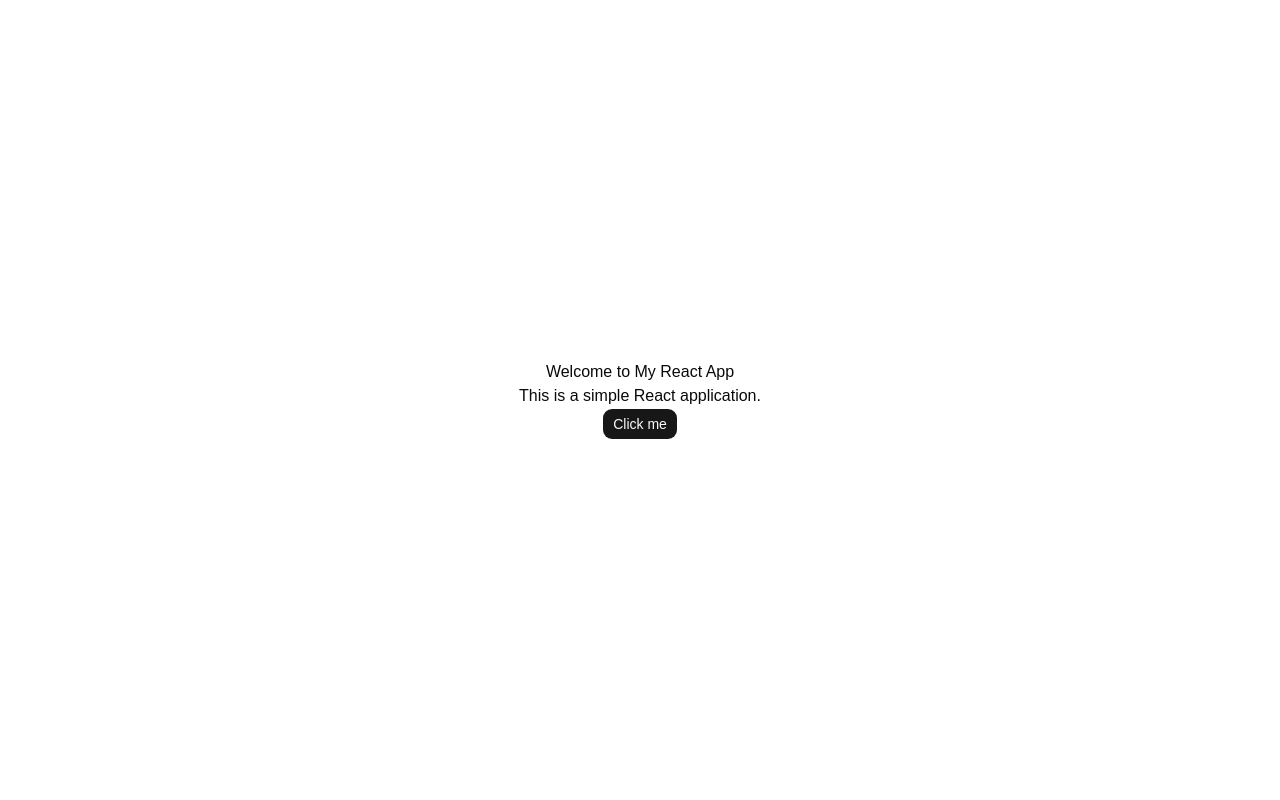
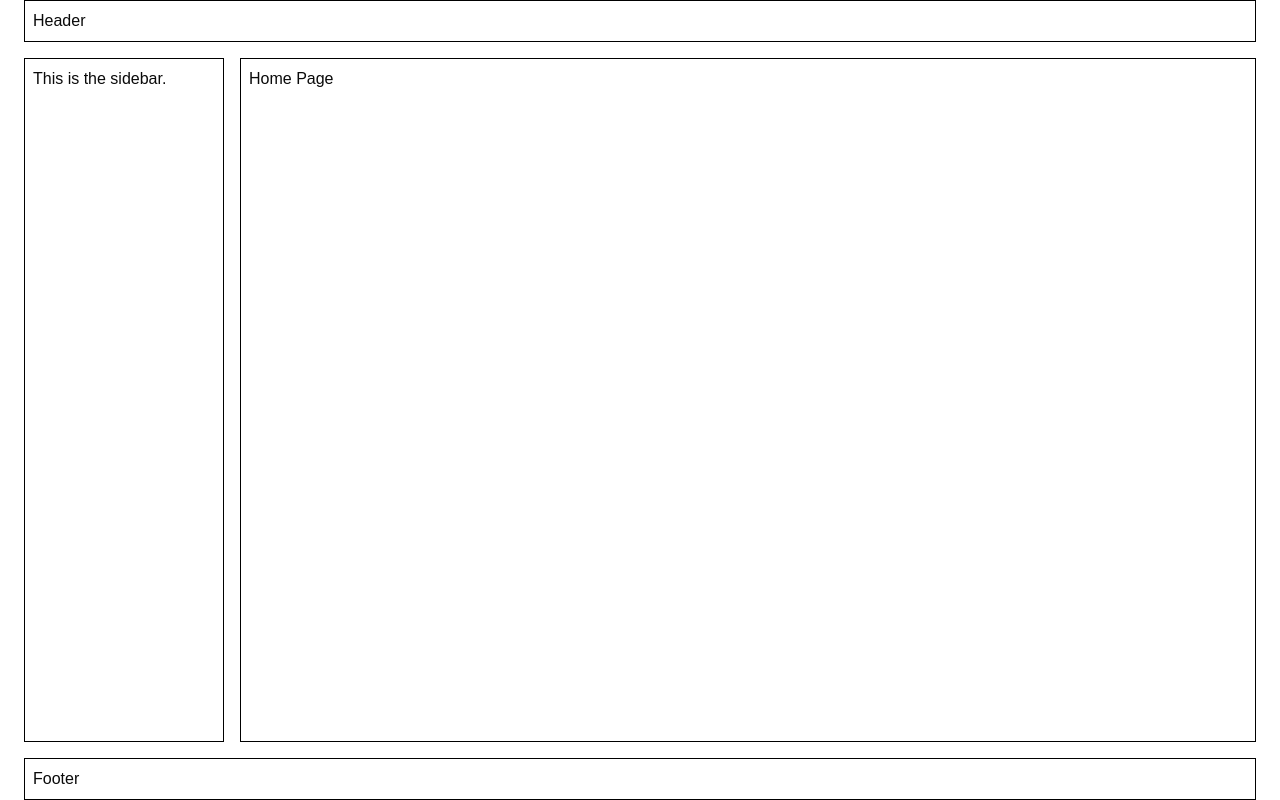
Before and after one commit to thienpm2002/askify-client, a React (Vite) app: page / in a window 1280 px wide. Built offline with nearby package versions, Linux system fonts and the light colour scheme.

Commit message:
feat: add main layout and setup routes

```diff
--- a/src/App.jsx
+++ b/src/App.jsx
@@ -1,16 +1,9 @@
 import React from 'react'
-import { Button }   from '@/components/ui/button'
+import { RouterProvider } from "react-router-dom";
+import router from '@/routes'
 
 function App() {
-
-
-  return (
-    <div className="app flex flex-col justify-center items-center h-screen">
-      <h1>Welcome to My React App</h1>
-      <p>This is a simple React application.</p>
-      <Button>Click me</Button>
-    </div>
-  )
+  return <RouterProvider router={router} />;
 }
 
 export default App
--- /dev/null
+++ b/src/components/common/Footer.jsx
@@ -0,0 +1,11 @@
+import React from 'react'
+
+const Footer = () => {
+  return (
+    <footer className='border border-black p-2 col-span-full'>
+        <p>Footer</p>
+    </footer>
+  )
+}
+
+export default Footer
--- /dev/null
+++ b/src/components/common/Header.jsx
@@ -0,0 +1,11 @@
+import React from 'react'
+
+const Header = () => {
+  return (
+    <header className='border border-black p-2 col-span-full'>
+        <h1>Header</h1>
+    </header>
+  )
+}
+
+export default Header
--- /dev/null
+++ b/src/components/common/Sidebar.jsx
@@ -0,0 +1,11 @@
+import React from 'react'
+
+const Sidebar = () => {
+  return (
+    <aside className='border border-black p-2 hidden md:block'>
+        <p>This is the sidebar.</p>
+    </aside>
+  )
+}
+
+export default Sidebar
--- a/src/layouts/MainLayout.jsx
+++ b/src/layouts/MainLayout.jsx
@@ -0,0 +1,23 @@
+import React from 'react'
+import { Outlet } from "react-router-dom";
+import Header from '@/components/common/Header'
+import Footer from '@/components/common/Footer'
+import Sidebar from '@/components/common/Sidebar'
+
+const MainLayout = () => {
+  return (
+    <div className='min-h-screen max-w-7xl mx-auto px-4 md:px-6 grid grid-cols-1 grid-rows-[auto_1fr_auto] md:grid-cols-[200px_1fr] gap-4'>
+      <Header />
+
+      <Sidebar />
+
+      <main className='border border-black p-2'>
+        <Outlet />
+      </main>
+
+     <Footer />
+    </div>
+  )
+}
+
+export default MainLayout
--- a/src/pages/Home.jsx
+++ b/src/pages/Home.jsx
@@ -0,0 +1,11 @@
+import React from 'react'
+
+const Home = () => {
+  return (
+    <div>
+        <h2>Home Page</h2>
+    </div>
+  )
+}
+
+export default Home
--- /dev/null
+++ b/src/pages/NotFound.jsx
@@ -0,0 +1,11 @@
+import React from 'react'
+
+const NotFound = () => {
+  return (
+    <div>
+      <h1>404 - Page Not Found</h1>
+    </div>
+  )
+}
+
+export default NotFound
--- /dev/null
+++ b/src/pages/QuestionDetail.jsx
@@ -0,0 +1,11 @@
+import React from 'react'
+
+const QuestionDetail = () => {
+  return (
+    <div>
+      <h2>Question Detail</h2>
+    </div>
+  )
+}
+
+export default QuestionDetail
```
Also changed, not shown: src/routes/index.jsx (+30 -0 lines).
